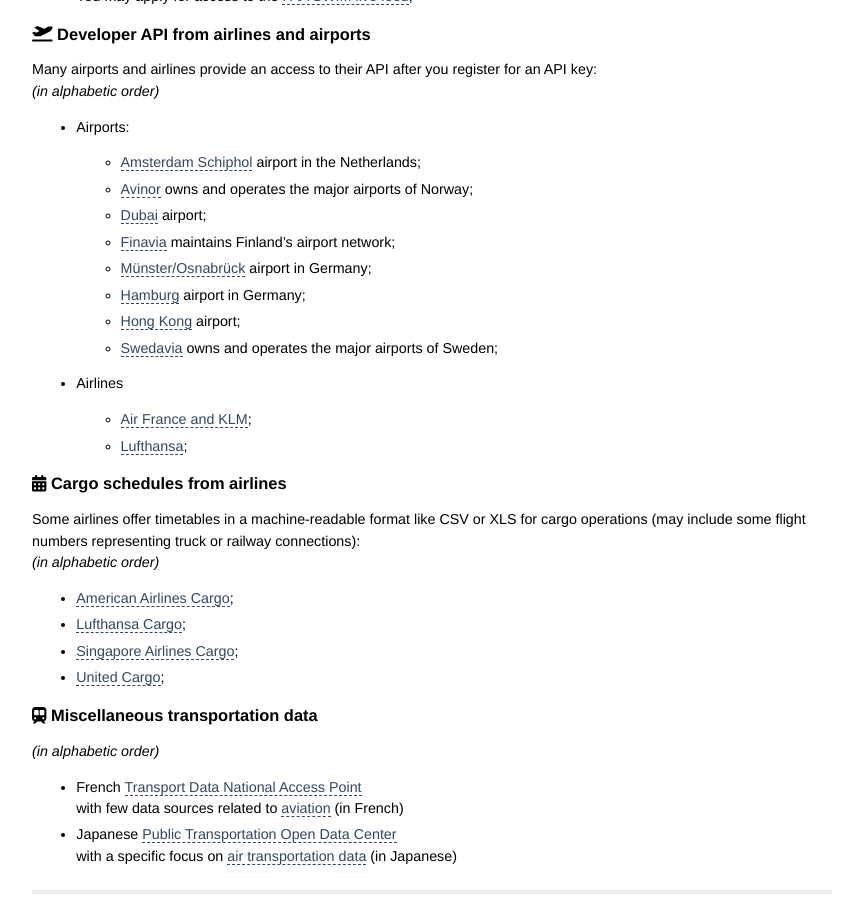
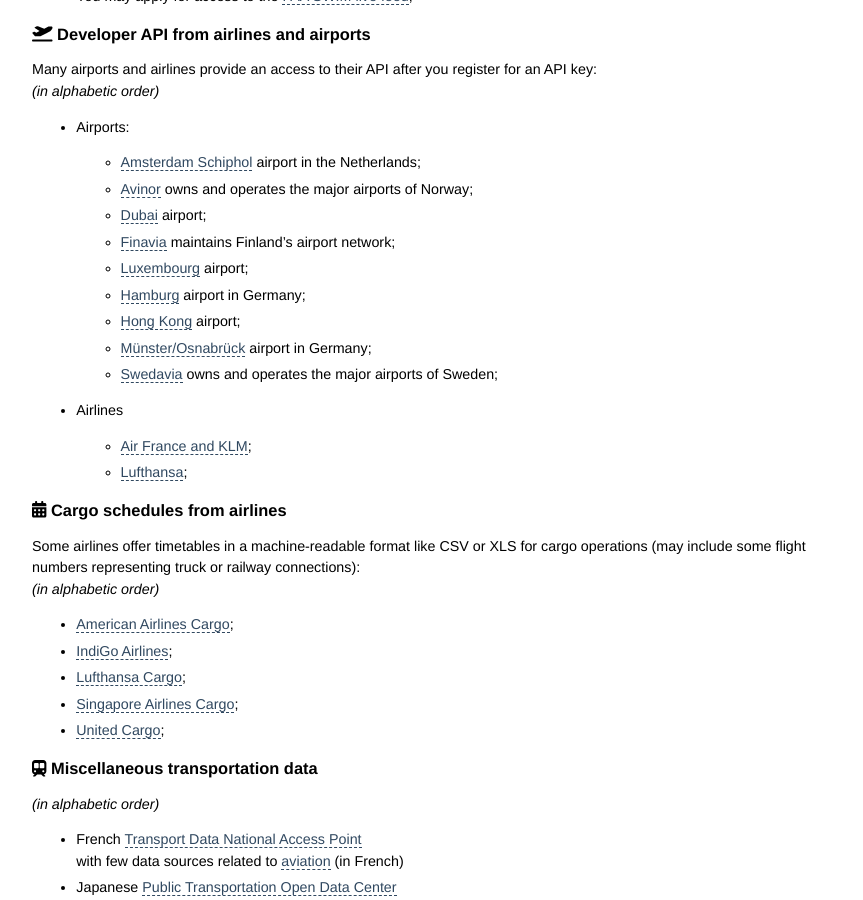
Before and after one commit to open-aviation/atmdata, a Jekyll site: the page built from _pages/data_sources.md, in a window 1280 px wide and 900 px high, scrolled down 2423 px. Shown: the whole window, without its empty margins (208-1071 px from the left). Built offline with Jekyll 4.4.1, drawn with Linux system fonts in a browser that asks for light colours.

Commit message:
Update data_sources.md
added Luxembourg airport and IndiGo airlines.

```diff
--- a/_pages/data_sources.md
+++ b/_pages/data_sources.md
@@ -104,9 +104,10 @@ _(in alphabetic order)_
   - [Avinor](https://avinor.no/en/corporate/services/flydata/flydata-i-xml-format) owns and operates the major airports of Norway;
   - [Dubai](https://www.dubaipulse.gov.ae/organisation/dubai-airports/service/dubai-airports-flight-info) airport;
   - [Finavia](https://developer.finavia.fi/) maintains Finland's airport network;
-  - [Münster/Osnabrück](https://opendata.stadt-muenster.de/dataset/flugplandaten-des-flughafen-m%C3%BCnsterosnabr%C3%BCck-fmo) airport in Germany;
+  - [Luxembourg](https://data.public.lu/en/datasets/arrivees-et-departs-de-laeroport-de-luxembourg/) airport;
   - [Hamburg](https://portal.api.hamburg-airport.de/) airport in Germany;
   - [Hong Kong](https://data.gov.hk/en-data/dataset/aahk-team1-flight-info) airport;
+  - [Münster/Osnabrück](https://opendata.stadt-muenster.de/dataset/flugplandaten-des-flughafen-m%C3%BCnsterosnabr%C3%BCck-fmo) airport in Germany;
   - [Swedavia](https://apideveloper.swedavia.se/) owns and operates the major airports of Sweden;
 
 - Airlines
@@ -119,6 +120,7 @@ Some airlines offer timetables in a machine-readable format like CSV or XLS for
 _(in alphabetic order)_
 
   - [American Airlines Cargo](https://www.aacargo.com/ship/schedules.html);
+  - [IndiGo Airlines](https://www.goindigo.in/information/flight-schedule.html);
   - [Lufthansa Cargo](https://lufthansa-cargo.com/de/network/schedule-routings);
   - [Singapore Airlines Cargo](https://www.siacargo.com/download_timetable.asp);
   - [United Cargo](https://www.unitedcargo.com/en/us/book/schedules.html);
```
